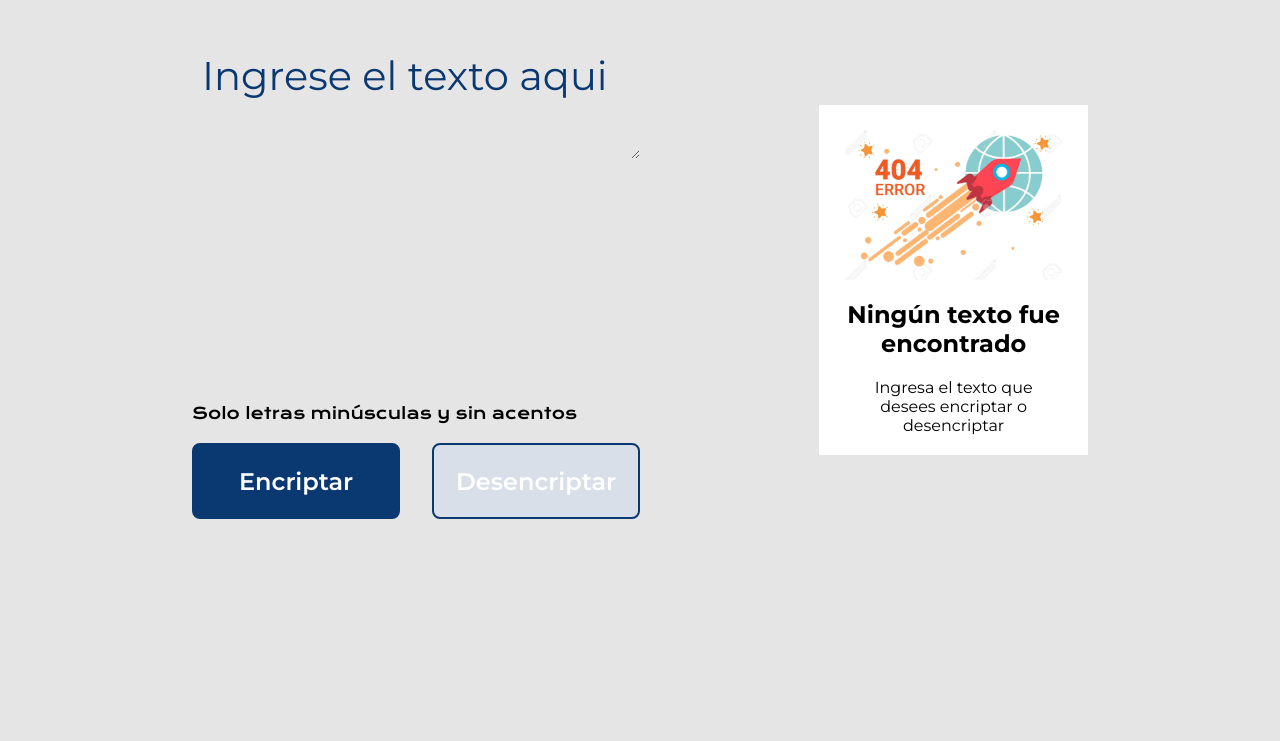
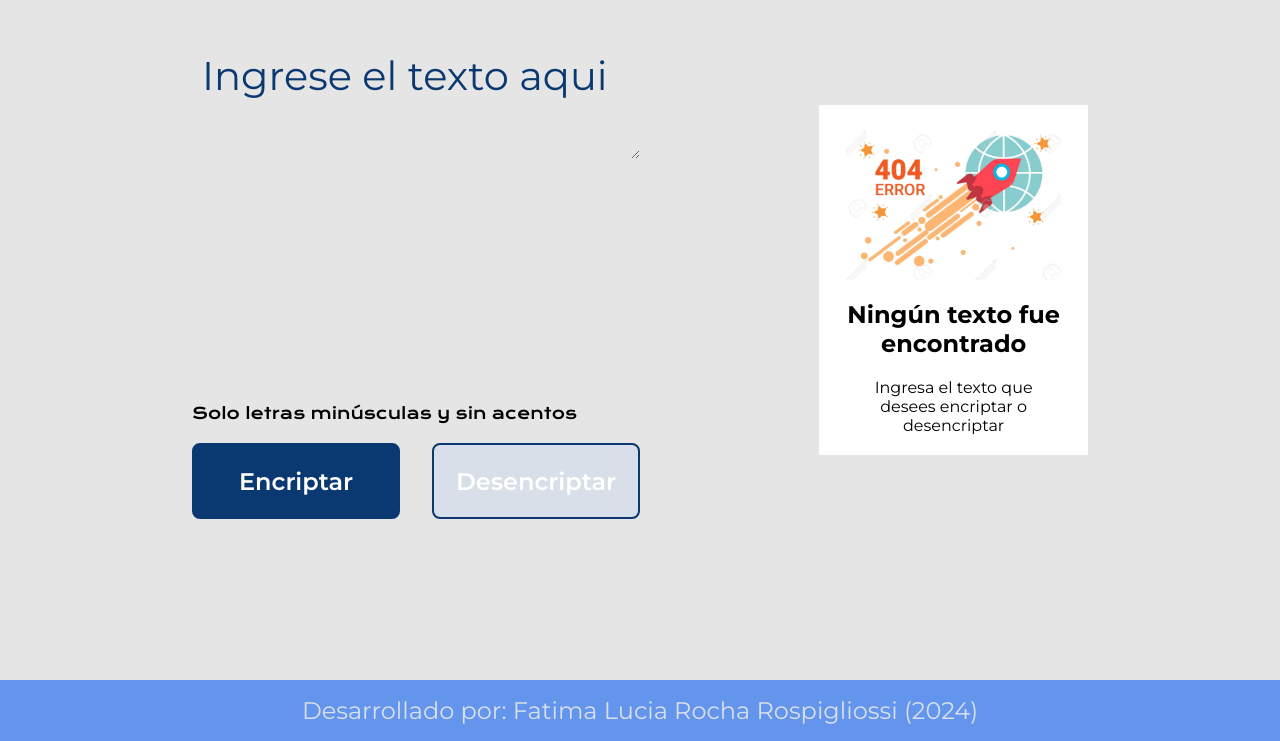
Before and after one commit to lucia-1617/Challenge1, a plain HTML site: page index.html in a window 1280 px wide. Shown: the part 120-861 px from the top of the page. Before the commit the page ends 800 px from the top, so only its background shows below. Drawn offline with nearby package versions, Linux system fonts and the light colour scheme; a web font is replaced by a local one.

Commit message:
agregar footer

```diff
--- a/index.html
+++ b/index.html
@@ -28,7 +28,9 @@
             <button id="copyBtn" class="contenedor--button" style="display: none;">Copiar</button>
         </aside>
     </main>
-
+<footer class="footer">
+    Desarrollado por: Fatima Lucia Rocha Rospigliossi (2024)
+</footer>
     <script src="index.js"></script>
 </body>
 
--- a/style.css
+++ b/style.css
@@ -154,9 +154,9 @@ body {
  }
 
 .footer {
-    background-color: var(--color-secundario);
+    background-color: cornflowerblue;
     color: var(--color-terciario);
-    padding: 24px;
+    padding: 1rem;
     text-align: center;
     font-family: var(--fuente--monserrat);
     font-size: 1.5rem;
```
